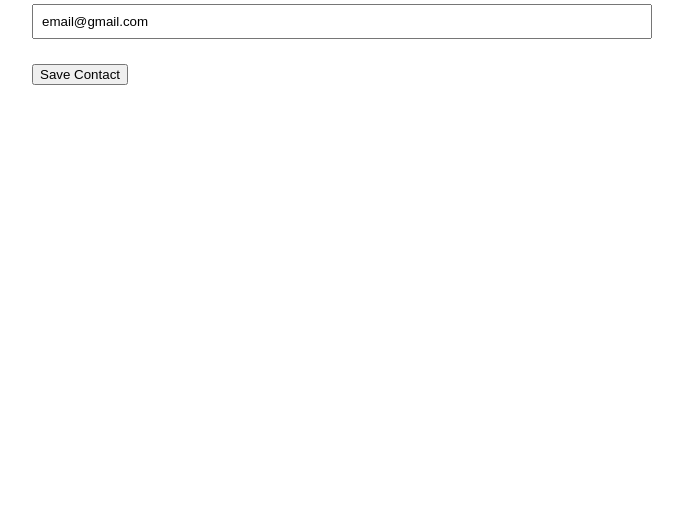
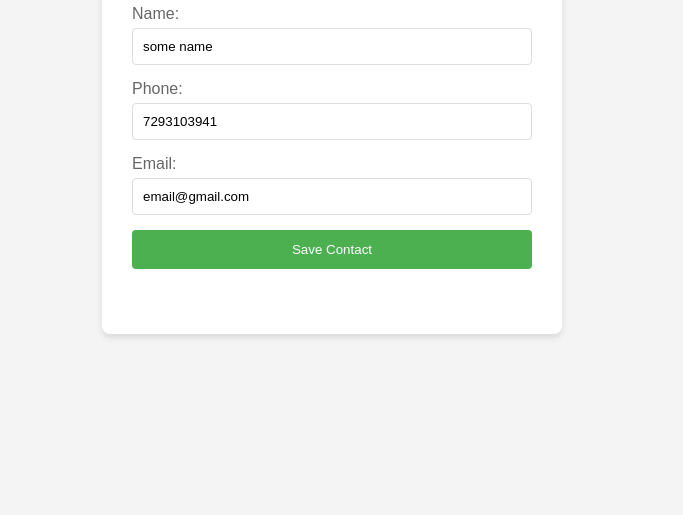
Before and after one commit to auxxweb/src, a plain HTML site: page index.html in a window 1280 px wide. Shown: the part 285-800 px from the top of the page, without its empty margins (308-991 px from the left). Drawn offline with Linux system fonts and the light colour scheme.

Commit message:
🐛 FIX:

```diff
--- a/styles.css
+++ b/styles.css
@@ -1,9 +1,27 @@
 body {
     font-family: Arial, sans-serif;
-            max-width: 600px;
-            margin: 0 auto;
-            padding: 20px;
-            padding-bottom: 10rem;
+    background-color: #f4f4f4;
+    margin: 0;
+    padding: 0;
+    display: flex;
+    justify-content: center;
+    align-items: center;
+    height: 100vh;
+}
+
+.container {
+    background-color: white;
+    padding: 30px;
+    border-radius: 8px;
+    box-shadow: 0 4px 6px rgba(0, 0, 0, 0.1);
+    width: 100%;
+    max-width: 400px;
+}
+
+h1 {
+    text-align: center;
+    color: #333;
+    margin-bottom: 20px;
 }
 
 .form-group {
@@ -13,17 +31,45 @@
 label {
     display: block;
     margin-bottom: 5px;
+    color: #666;
 }
 
 input {
     width: 100%;
-            padding: 8px;
-            margin-bottom: 10px;
+    padding: 10px;
+    border: 1px solid #ddd;
+    border-radius: 4px;
+    box-sizing: border-box;
 }
 
-        .section-header {
-            background-color: #f4f4f4;
+button {
+    width: 100%;
+    padding: 12px;
+    background-color: #4CAF50;
+    color: white;
+    border: none;
+    border-radius: 4px;
+    cursor: pointer;
+    transition: background-color 0.3s ease;
+}
+
+button:hover {
+    background-color: #45a049;
+}
+
+.message {
+    margin-top: 15px;
     padding: 10px;
-            margin-top: 20px;
-            border-bottom: 1px solid #ddd;
+    text-align: center;
+    border-radius: 4px;
 }
+
+.message.success {
+    background-color: #dff0d8;
+    color: #3c763d;
+}
+
+.message.error {
+    background-color: #f2dede;
+    color: #a94442;
+}
```
Lines whose indentation alone changed are shown as unchanged.
